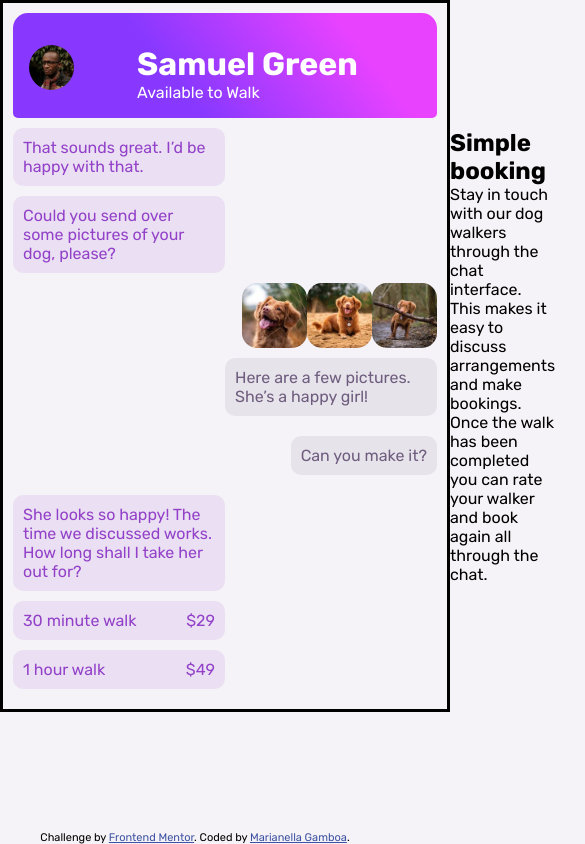
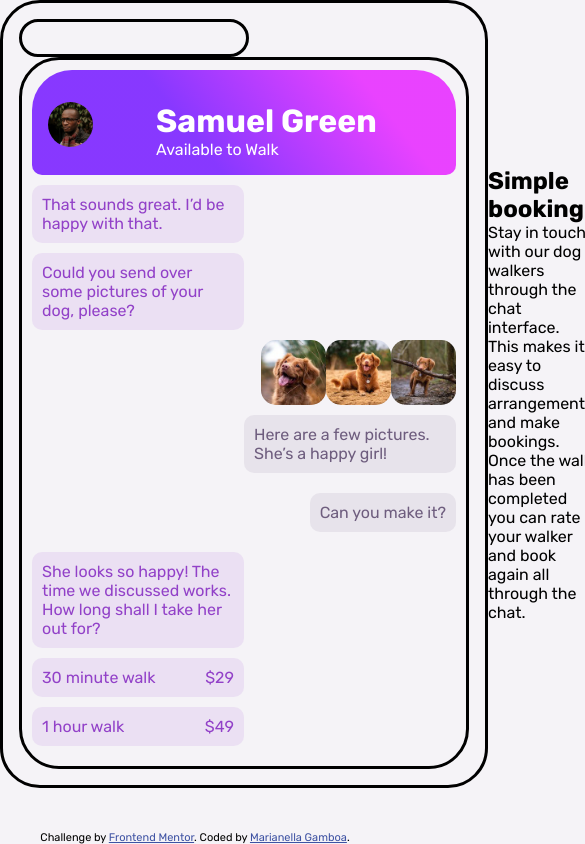
Before and after one commit to Marianellag1/congenial-guacamole-chat, a plain HTML site: page index.html in a window 390 px wide. Shown: the whole page, 585 px wide, since content can reach past the window. Drawn offline with Linux system fonts and the light colour scheme.

Commit message:
added border to cellphone, gave border-radius.

```diff
--- a/assets/css/style.css
+++ b/assets/css/style.css
@@ -44,6 +44,7 @@ body {
     font-size: 16px;
     font-family: 'Rubik', sans-serif;
     background-color: var(--light-grayish-violet);
+
 }
 
 span {
@@ -63,11 +64,25 @@ span {
     grid-template-columns: auto auto;
 }
 
+.white-border {
+    border: solid;
+    padding: 1rem;
+    border-radius: 40px;
+}
+
+.white-box {
+    width: 230px;
+    padding: 1rem;
+    border: solid;
+    border-radius: 40px;
+}
+
 .one {
     border: solid;
     width: 450px;
     padding: .625rem;
     background-color: var(--light-grayish-violet);
+    border-radius: 40px;
 }
 
 .header {
@@ -76,10 +91,10 @@ span {
     color: var(--white);
     margin-bottom: .625rem;
     background: linear-gradient(52deg, var(--light-violet)38%, var(--light-magenta)80%);
-    border-top-left-radius: 15px;
-    border-top-right-radius: 15px;
-    border-bottom-left-radius: 5px;
-    border-bottom-right-radius: 5px;
+    border-top-left-radius: 40px;
+    border-top-right-radius: 40px;
+    border-bottom-left-radius: 10px;
+    border-bottom-right-radius: 10px;
     padding: 2rem 1rem 1rem 1rem;
 }
 
--- a/index.html
+++ b/index.html
@@ -16,6 +16,8 @@
 
 <body>
   <div class="wrapper">
+    <div class="white-border">
+      <div class="white-box"></div>
       <div class="one">
         <div class="header">
           <figure class="samuel">
@@ -67,6 +69,7 @@
         <!-- <input type="button" value="text">
         Type a message… -->
       </div>
+    </div>
 
     <div class="two">
       <h2>
```
Lines whose indentation alone changed are shown as unchanged.
